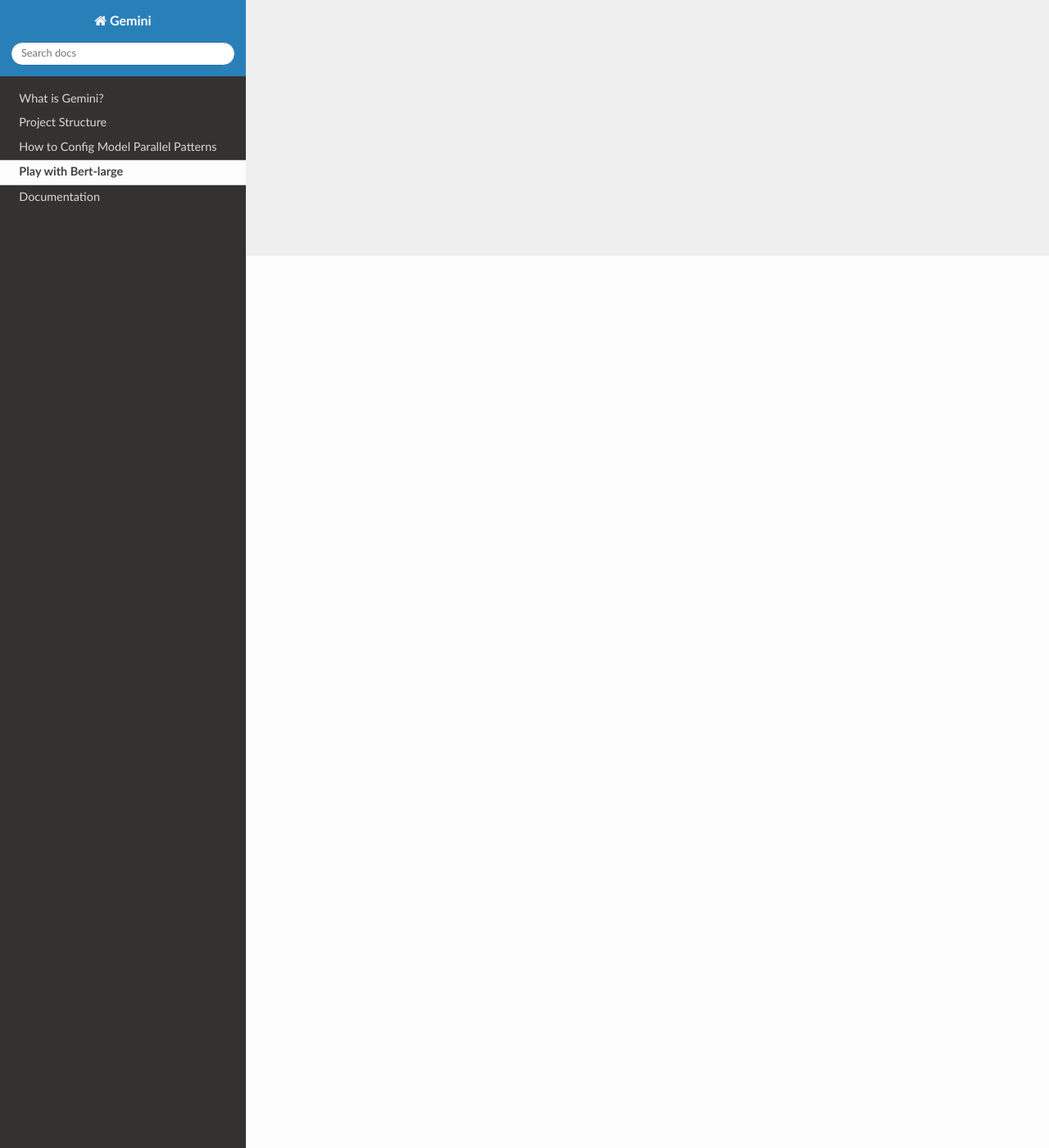
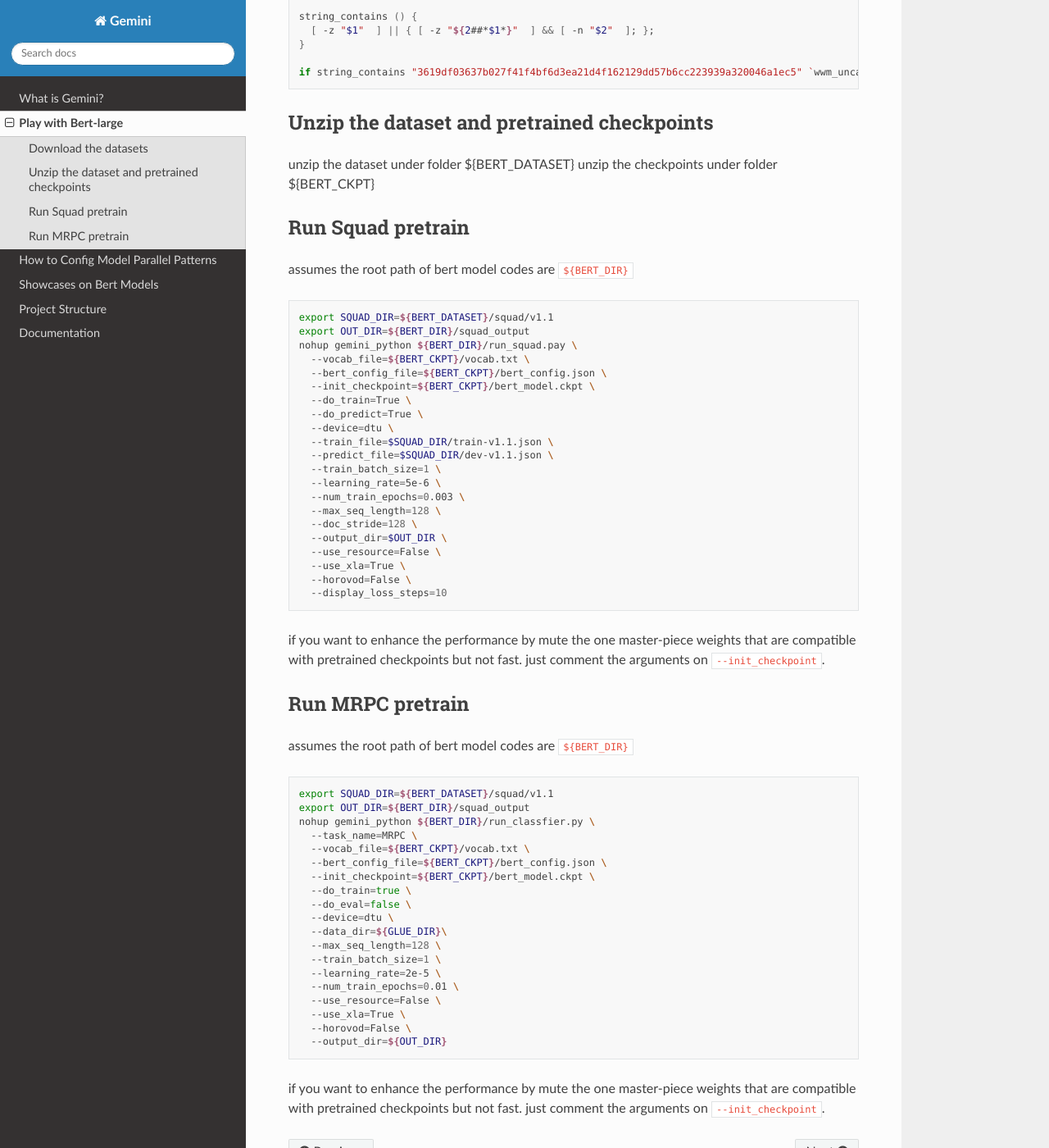
Before and after one commit to albertsh10/gemini_docs, a Sphinx documentation site: the page built from source/playwithbert.rst, in a window 1280 px wide and 1400 px high, scrolled down 1088 px. Shown: the whole window at 82% size. Built offline with Sphinx 7.4.7 and the Read the Docs theme 2.0.0, drawn with Linux system fonts in a browser that asks for light colours; pages that are not in the unit, such as notebooks, are missing from menus; some of the changed text lies outside the part shown.

Commit message:
add bert example docs

```diff
--- a/source/index.rst
+++ b/source/index.rst
@@ -11,9 +11,10 @@ Welcome to Gemini's documentation!
    :caption: Contents:
 
   readme
+  playwithbert
+  configuration
+  showcasesonbert
   structure
-  configuration
-  playwithbert
   modules
 
 Indices and tables
--- a/source/playwithbert.rst
+++ b/source/playwithbert.rst
@@ -1,2 +1,123 @@
 Play with Bert-large
 ====================
+
+You can follow these steps to run the bert-large with gemini.
+
+Download the datasets
+---------------------
+
+download squad dataset:
+
+.. code-block:: shell
+
+    wget ftp://10.16.11.32/software/dataset/squad.zip
+
+download glue dataset:
+
+.. code-block:: shell
+
+    wget ftp://10.16.11.32/software/dataset/glue.zip
+
+Download the pretrained checkpoints:
+For Bert Base:
+
+.. code-block:: shell
+
+    wget https://storage.googleapis.com/bert_models/2018_10_18/uncased_L-12_H-768_A-12.zip
+
+Verify if the download succeed by:
+
+.. code-block:: shell
+
+    get_sha256sum() {
+      cat $1 | sha256sum | head -c 64
+    }
+
+    string_contains () {
+      [ -z "$1"  ] || { [ -z "${2##*$1*}"  ] && [ -n "$2"  ]; };
+    }
+
+    if string_contains "acae5418a2f9c301fc5ac327e75de05d1bd57c5f17667faa270555318963526c" `get_sha256sum uncased_L-12_H-768_A-12.zip`
+
+For Bert Large:
+
+.. code-block:: shell
+
+    wget https://storage.googleapis.com/bert_models/2019_05_30/wwm_uncased_L-24_H-1024_A-16.zip
+
+Verify if the download succeed by:
+
+.. code-block:: shell
+
+    get_sha256sum() {
+      cat $1 | sha256sum | head -c 64
+    }
+
+    string_contains () {
+      [ -z "$1"  ] || { [ -z "${2##*$1*}"  ] && [ -n "$2"  ]; };
+    }
+
+    if string_contains "3619df03637b027f41f4bf6d3ea21d4f162129dd57b6cc223939a320046a1ec5" `wwm_uncased_L-24_H-1024_A-16.zip`
+
+Unzip the dataset and pretrained checkpoints
+--------------------------------------------
+unzip the dataset under folder ${BERT_DATASET}
+unzip the checkpoints under folder ${BERT_CKPT}
+
+Run Squad pretrain
+------------------
+assumes the root path of bert model codes are ``${BERT_DIR}``
+
+.. code-block:: shell
+
+    export SQUAD_DIR=${BERT_DATASET}/squad/v1.1
+    export OUT_DIR=${BERT_DIR}/squad_output
+    nohup gemini_python ${BERT_DIR}/run_squad.pay \
+      --vocab_file=${BERT_CKPT}/vocab.txt \
+      --bert_config_file=${BERT_CKPT}/bert_config.json \
+      --init_checkpoint=${BERT_CKPT}/bert_model.ckpt \
+      --do_train=True \
+      --do_predict=True \
+      --device=dtu \
+      --train_file=$SQUAD_DIR/train-v1.1.json \
+      --predict_file=$SQUAD_DIR/dev-v1.1.json \
+      --train_batch_size=1 \
+      --learning_rate=5e-6 \
+      --num_train_epochs=0.003 \
+      --max_seq_length=128 \
+      --doc_stride=128 \
+      --output_dir=$OUT_DIR \
+      --use_resource=False \
+      --use_xla=True \
+      --horovod=False \
+      --display_loss_steps=10
+
+if you want to enhance the performance by mute the one master-piece weights that are compatible with pretrained checkpoints but not fast. just comment the arguments on ``--init_checkpoint``.
+
+Run MRPC pretrain
+------------------
+assumes the root path of bert model codes are ``${BERT_DIR}``
+
+.. code-block:: shell
+
+    export SQUAD_DIR=${BERT_DATASET}/squad/v1.1
+    export OUT_DIR=${BERT_DIR}/squad_output
+    nohup gemini_python ${BERT_DIR}/run_classfier.py \
+      --task_name=MRPC \
+      --vocab_file=${BERT_CKPT}/vocab.txt \
+      --bert_config_file=${BERT_CKPT}/bert_config.json \
+      --init_checkpoint=${BERT_CKPT}/bert_model.ckpt \
+      --do_train=true \
+      --do_eval=false \
+      --device=dtu \
+      --data_dir=${GLUE_DIR}\
+      --max_seq_length=128 \
+      --train_batch_size=1 \
+      --learning_rate=2e-5 \
+      --num_train_epochs=0.01 \
+      --use_resource=False \
+      --use_xla=True \
+      --horovod=False \
+      --output_dir=${OUT_DIR}
+
+if you want to enhance the performance by mute the one master-piece weights that are compatible with pretrained checkpoints but not fast. just comment the arguments on ``--init_checkpoint``.
--- a/source/readme.rst
+++ b/source/readme.rst
@@ -13,13 +13,13 @@ Look how easy it is to use. Imaging you have a model code with ``model_runner.py
 
 Defaultly, you will need to activate the environmental setting and then run with command:
 
-.. code-block:: command
+.. code-block:: shell
 
     python model_runner.py *argv ...
 
 When using Gemini, just do the following replacement on ``python`` command, magic happens:
 
-.. code-block:: command
+.. code-block:: shell
 
     gemini_python model_runner.py *argv ...
 
--- /dev/null
+++ b/source/showcasesonbert.rst
@@ -0,0 +1,2 @@
+Showcases on Bert Models
+========================
```
